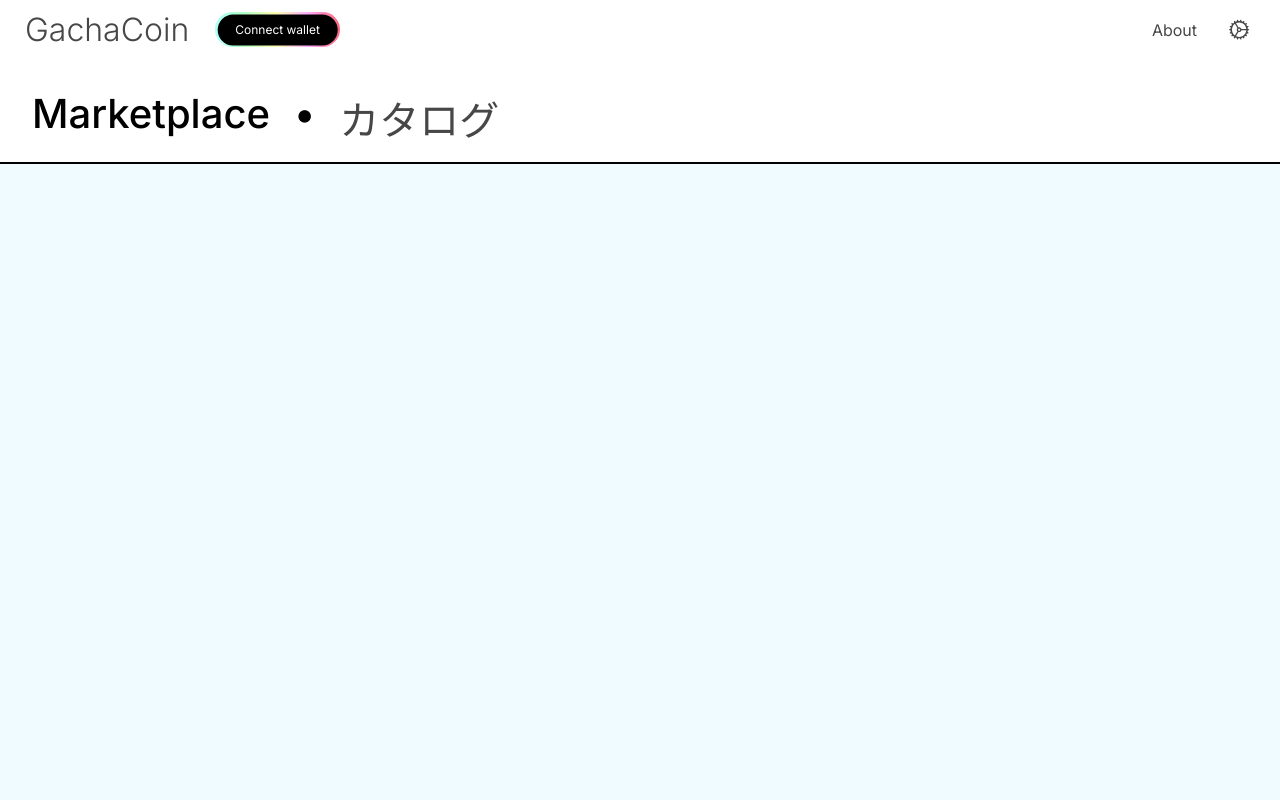
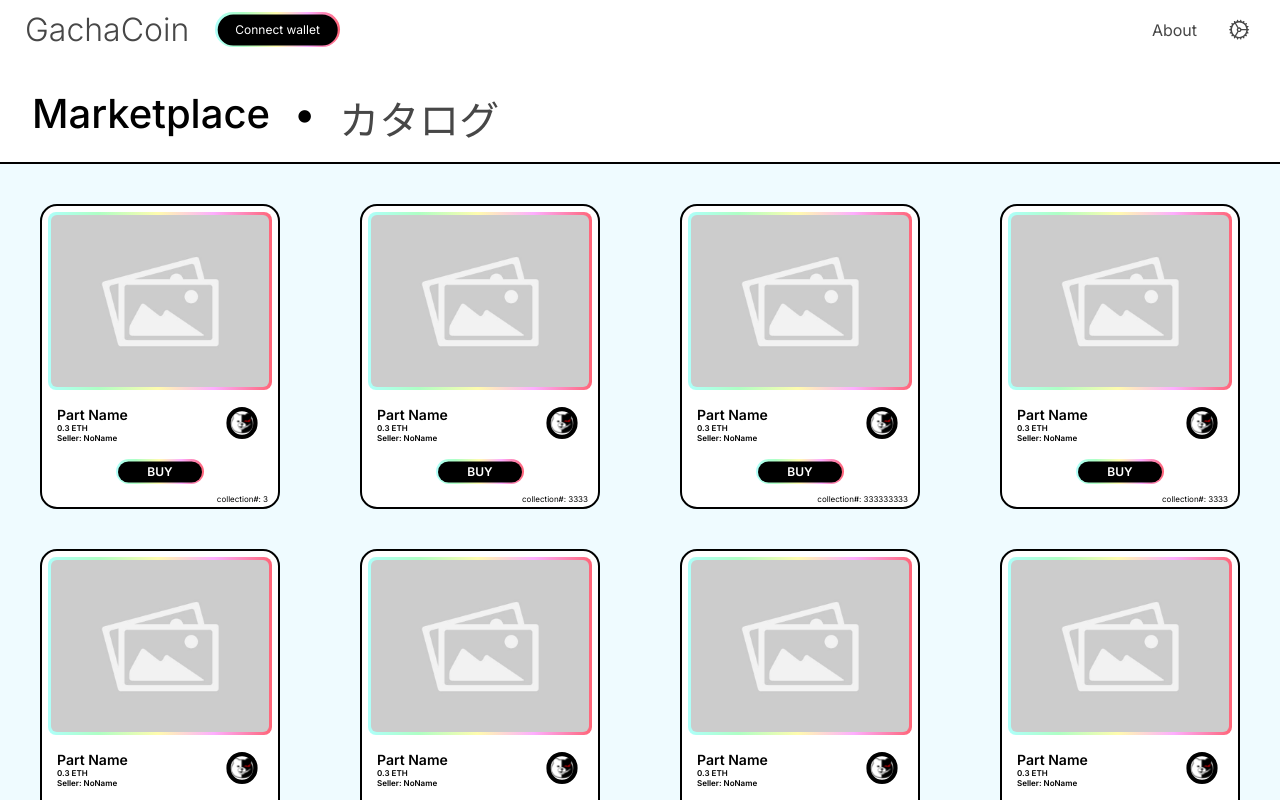
Before and after one commit to galtrapecar/gachacoin-web, a React (Create React App) app: page /marketplace in a window 1280 px wide. Shown: the top 800 px of the page. Built offline with nearby package versions, Linux system fonts and the light colour scheme.

Commit message:
Implemented MarketplaceCard and Marketplace view

```diff
--- a/src/components/Button/Button.scss
+++ b/src/components/Button/Button.scss
@@ -1,7 +1,5 @@
 .Button {
   position: relative;
-  min-height: 35px;
-  min-width: 100px;
   display: flex;
   gap: 10px;
   justify-content: center;
--- /dev/null
+++ b/src/components/MarketplaceCard/MarketplaceCard.tsx
@@ -0,0 +1,57 @@
+import React from 'react';
+import RainbowBorder from '../RainbowBorder/RainbowBorder';
+import Icons from '../../assets/icons';
+import placeholder from '../../assets/images/placeholder.jpeg';
+import Button from '../Button/Button';
+
+export type MarketplaceCardProps = {
+  collection?: string;
+  link?: string;
+  name: string;
+  price: number;
+  seller: string;
+  serial: number;
+};
+
+const MarketplaceCard = ({
+  link,
+  name,
+  price,
+  seller,
+  serial,
+}: MarketplaceCardProps) => {
+  return (
+    <div className="MarketplaceCard">
+      <div className="MarketplaceCard__image__container">
+        <div className="MarketplaceCard__image">
+          <RainbowBorder
+            background={`url(${placeholder})`}
+            width={3}
+            borderRadius={8}
+            overlayRadius={6}
+          />
+        </div>
+      </div>
+      <div className="MarketplaceCard__info__container">
+        <div className="MarketplaceCard__text__container">
+          <p className="MarketplaceCard__title">{name}</p>
+          <p className="MarketplaceCard__price">{price} ETH</p>
+          <p className="MarketplaceCard__seller">Seller: {seller}</p>
+        </div>
+        <div className="MarketplaceCard__icon">
+          <Icons.CollectionIcon width={32} height={32} />
+        </div>
+      </div>
+      <div className="MarketplaceCard__button__container">
+        <Button style="primary" label="BUY" borderWidth={2} />
+      </div>
+      <p className="MarketplaceCard__serial">collection#: {serial}</p>
+    </div>
+  );
+};
+
+export default MarketplaceCard;
+
+// TODO: Buy button functionality
+// TODO: Add ETH icon to price
+// TODO: Dynamically render images and collection icons
--- /dev/null
+++ b/src/components/MarketplaceCard/MarketplaceCards.scss
@@ -0,0 +1,77 @@
+.MarketplaceCard {
+  background-color: $color-mono000;
+  border-radius: 17px;
+  border-radius: 17px;
+  border: 2px solid black;
+  display: inline-block;
+  height: 305px;
+  position: relative;
+  width: 240px;
+
+  &__image {
+    height: 178px;
+    position: relative;
+    width: 224px;
+
+    &__container {
+      border-radius: 17px;
+      display: flex;
+      justify-content: center;
+      padding: 6px 0;
+      position: relative;
+      width: 100%;
+    }
+  }
+
+  &__info__container {
+    align-items: center;
+    display: flex;
+    justify-content: space-between;
+    padding: 10px 15px 0 15px;
+    width: 100%;
+  }
+
+  &__title {
+    font-size: 14px;
+    font-weight: 600;
+  }
+
+  &__price {
+    font-size: 8px;
+    font-weight: 600;
+  }
+
+  &__seller {
+    font-size: 8px;
+    font-weight: 600;
+  }
+
+  &__icon {
+    margin-right: 5px;
+  }
+
+  &__button__container {
+    align-items: center;
+    display: flex;
+    justify-content: center;
+    margin-top: 14px;
+    width: 100%;
+  }
+
+  .Button {
+    height: 29px;
+    width: 92px;
+  }
+
+  .Button__label {
+    font-size: 12px;
+    font-weight: 600;
+  }
+
+  &__serial {
+    bottom: 3px;
+    font-size: 8px;
+    position: absolute;
+    right: 10px;
+  }
+}
--- /dev/null
+++ b/src/pages/marketplace/Marketplace.scss
@@ -0,0 +1,9 @@
+.Marketplace {
+  &__cards {
+    display: grid;
+    grid-gap: 40px;
+    grid-template-columns: repeat(auto-fill, 240px);
+    justify-content: space-between;
+    padding: 40px;
+  }
+}
--- a/src/pages/marketplace/Marketplace.tsx
+++ b/src/pages/marketplace/Marketplace.tsx
@@ -1,9 +1,74 @@
+import { symbolAtom } from '../../state';
 import { useRecoilValue } from 'recoil';
+import MarketplaceCard from '../../components/MarketplaceCard/MarketplaceCard';
 import PageHeading from '../../components/PageHeading/PageHeading';
-import { symbolAtom } from '../../state';
 
 const MarketplacePage = () => {
   const symbol = useRecoilValue(symbolAtom);
+
+  const cards = [
+    {
+      name: 'Part Name',
+      price: 0.3,
+      seller: 'NoName',
+      serial: 3,
+    },
+    {
+      name: 'Part Name',
+      price: 0.3,
+      seller: 'NoName',
+      serial: 3333,
+    },
+    {
+      name: 'Part Name',
+      price: 0.3,
+      seller: 'NoName',
+      serial: 333333333,
+    },
+    {
+      name: 'Part Name',
+      price: 0.3,
+      seller: 'NoName',
+      serial: 3333,
+    },
+    {
+      name: 'Part Name',
+      price: 0.3,
+      seller: 'NoName',
+      serial: 3333,
+    },
+    {
+      name: 'Part Name',
+      price: 0.3,
+      seller: 'NoName',
+      serial: 3333,
+    },
+    {
+      name: 'Part Name',
+      price: 0.3,
+      seller: 'NoName',
+      serial: 3333,
+    },
+    {
+      name: 'Part Name',
+      price: 0.3,
+      seller: 'NoName',
+      serial: 3333,
+    },
+    {
+      name: 'Part Name',
+      price: 0.3,
+      seller: 'NoName',
+      serial: 3333,
+    },
+    {
+      name: 'Part Name',
+      price: 0.3,
+      seller: 'NoName',
+      serial: 3333,
+    },
+  ];
+
   return (
     <div className="MarketplacePage">
       <PageHeading
@@ -11,6 +76,11 @@ const MarketplacePage = () => {
         symbol={symbol}
         subtitle={'カタログ'}
       />
+      <div className="Marketplace__cards">
+        {cards.map((card, index) => (
+          <MarketplaceCard key={index} {...card} />
+        ))}
+      </div>
     </div>
   );
 };
--- a/src/root.scss
+++ b/src/root.scss
@@ -19,6 +19,7 @@ body {
 @import './pages/settings/components/AppSettings.scss';
 @import './pages/settings/components/ConnectWalletMessage/ConnectWalletMessage.scss';
 @import './pages/settings/SettingsPage.scss';
+@import './pages/marketplace/Marketplace.scss';
 
 @import './components/Button/Button.scss';
 @import './components/CardHeader/CardHeader.scss';
@@ -29,3 +30,4 @@ body {
 @import './components/PageHeading/PageHeading.scss';
 @import './components/RainbowBorder/RainbowBorder.scss';
 @import './components/WalletPopUp/WalletPopUp.scss';
+@import './components/MarketplaceCard/MarketplaceCards.scss';
```
